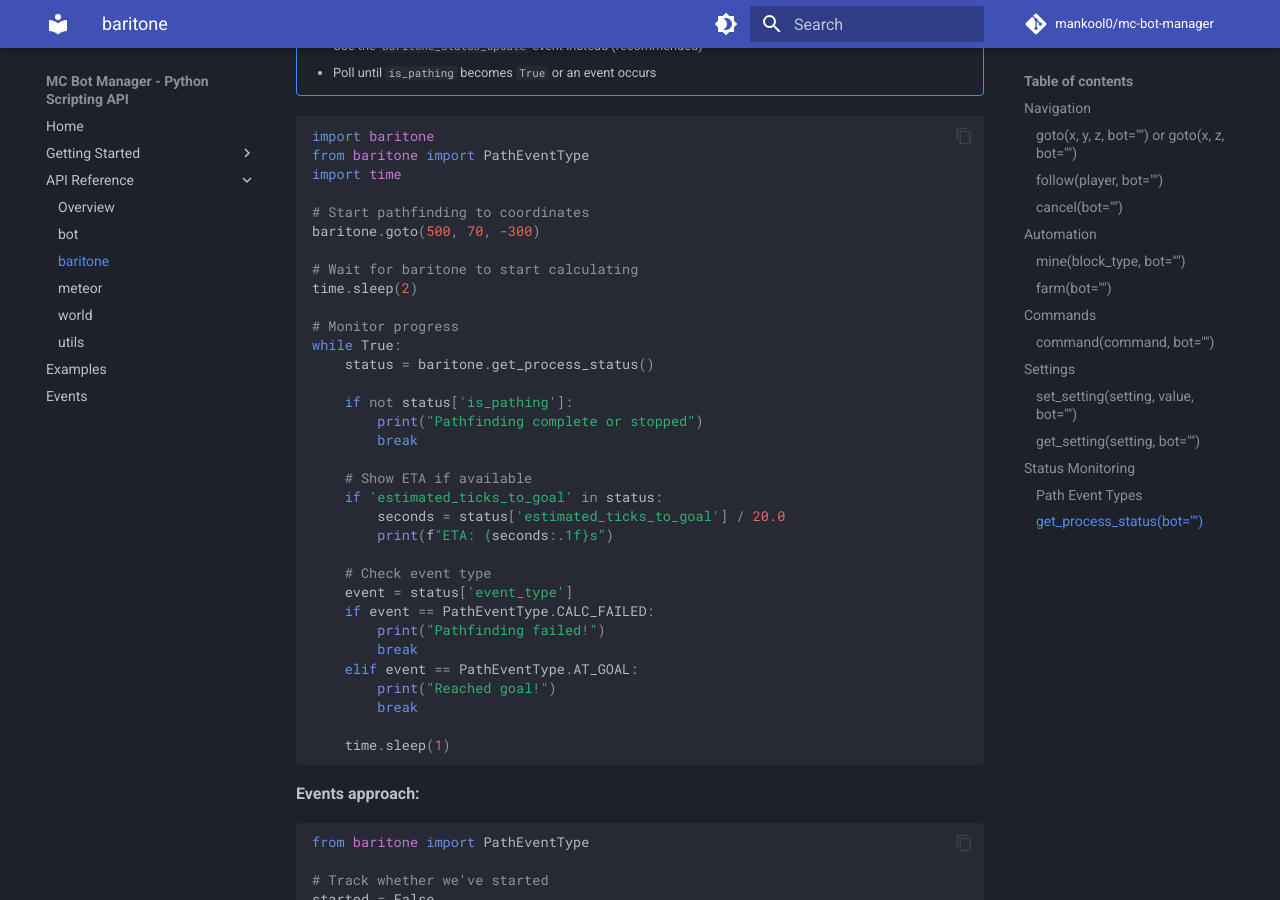
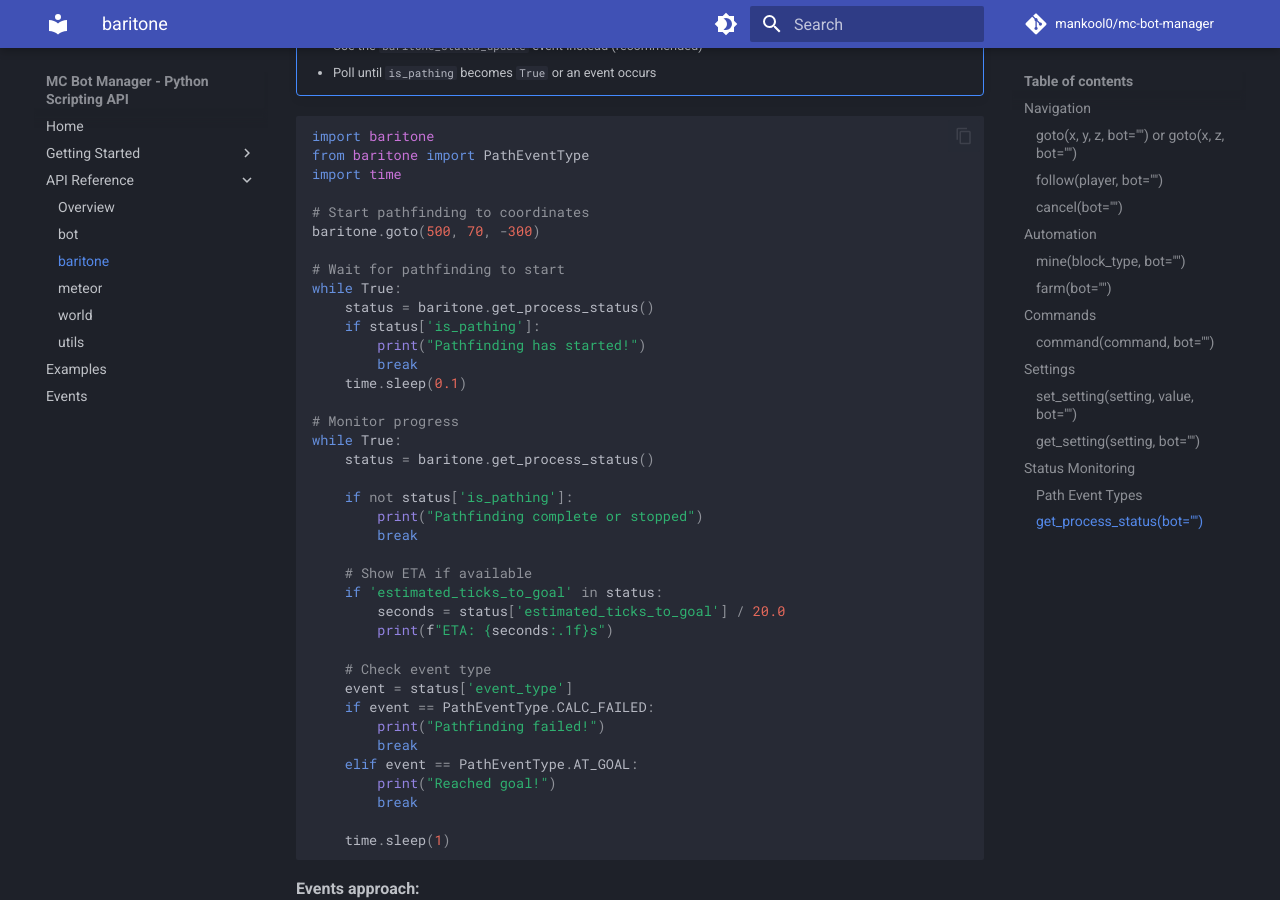
Before and after one commit to mankool0/mc-bot-manager, an MkDocs documentation site: the page built from docs/api/baritone.md, in a window 1280 px wide and 900 px high, scrolled down 4072 px. Built offline with MkDocs 1.6.1 and Material for MkDocs 9.7.7, drawn with Linux system fonts in a browser that asks for light colours; comment, search, counter and statistics services are not loaded.

Commit message:
update baritone pathing example docs

```diff
--- a/docs/api/baritone.md
+++ b/docs/api/baritone.md
@@ -185,8 +185,13 @@ import time
 # Start pathfinding to coordinates
 baritone.goto(500, 70, -300)
 
-# Wait for baritone to start calculating
-time.sleep(2)
+# Wait for pathfinding to start
+while True:
+    status = baritone.get_process_status()
+    if status['is_pathing']:
+        print("Pathfinding has started!")
+        break
+    time.sleep(0.1)
 
 # Monitor progress
 while True:
```
